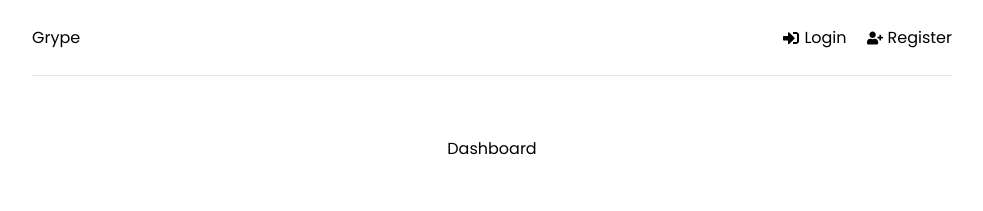
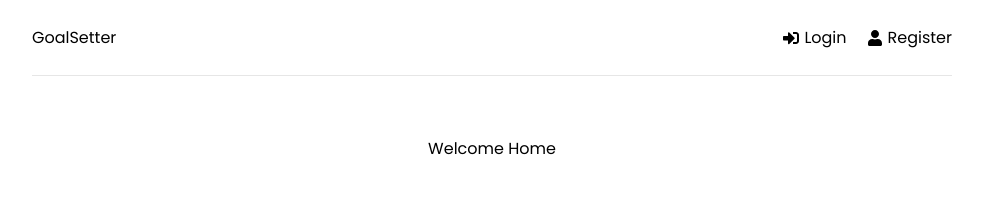
Before and after one commit to mmhshayer/skill-assessment-grype, a React (Create React App) app in the folder frontend/: page / in a window 1280 px wide. Shown: the top 211 px of the page, without its empty margins (148-1131 px from the left). Built offline with nearby package versions, Linux system fonts and the light colour scheme.

Commit message:
logout functional + made home component

```diff
--- a/frontend/src/App.js
+++ b/frontend/src/App.js
@@ -5,6 +5,7 @@
 import Register from './pages/Register'
 import { ToastContainer } from 'react-toastify'
 import 'react-toastify/dist/ReactToastify.css'
+import Home from './pages/Home';
 
 function App() {
   return (
@@ -13,9 +14,10 @@
         <div className='container'>
           <Header />
           <Routes>
-            <Route path='/' element={<Dashboard />} />
+            <Route path='/' element={<Home />} />
             <Route path='/login' element={<Login />} />
             <Route path='/register' element={<Register />} />
+            <Route path='/dashboard' element={<Dashboard />} />
           </Routes>
         </div>
       </Router>
--- a/frontend/src/components/Header.jsx
+++ b/frontend/src/components/Header.jsx
@@ -1,13 +1,33 @@
-import { FaSignInAlt, FaUserPlus } from 'react-icons/fa'
-import { Link } from 'react-router-dom'
+import { FaSignInAlt, FaSignOutAlt, FaUser } from 'react-icons/fa'
+import { Link, useNavigate } from 'react-router-dom'
+import { useSelector, useDispatch } from 'react-redux'
+import { logout, reset } from '../features/auth/authSlice'
 
 function Header() {
+  const navigate = useNavigate()
+  const dispatch = useDispatch()
+  const { user } = useSelector((state) => state.auth)
+
+  const onLogout = () => {
+    dispatch(logout())
+    dispatch(reset())
+    navigate('/')
+  }
+
   return (
     <header className='header'>
       <div className='logo'>
-            <Link to='/'>Grype</Link>
+        <Link to='/'>GoalSetter</Link>
       </div>
       <ul>
+        {user ? (
+          <li>
+            <button className='btn' onClick={onLogout}>
+              <FaSignOutAlt /> Logout
+            </button>
+          </li>
+        ) : (
+          <>
             <li>
               <Link to='/login'>
                 <FaSignInAlt /> Login
@@ -15,9 +35,11 @@
             </li>
             <li>
               <Link to='/register'>
-                    <FaUserPlus /> Register
+                <FaUser /> Register
               </Link>
             </li>
+          </>
+        )}
       </ul>
     </header>
   )
--- a/frontend/src/features/auth/authServices.js
+++ b/frontend/src/features/auth/authServices.js
@@ -12,8 +12,13 @@
   return response.data
 }
 
+const logout = () => {
+  localStorage.removeItem('user')
+}
+
 const authService = {
-  register
+  register,
+  logout
 }
 
 export default authService
--- a/frontend/src/features/auth/authSlice.js
+++ b/frontend/src/features/auth/authSlice.js
@@ -74,6 +74,9 @@
         state.message = action.payload
         state.user = null
       })
+      .addCase(logout.fulfilled, (state) => {
+        state.user = null
+      })
   },
 })
 
--- /dev/null
+++ b/frontend/src/pages/Home.jsx
@@ -0,0 +1,9 @@
+
+
+function Home() {
+  return (
+    <div>Welcome Home</div>
+  )
+}
+
+export default Home
```
Lines whose indentation alone changed are shown as unchanged.
